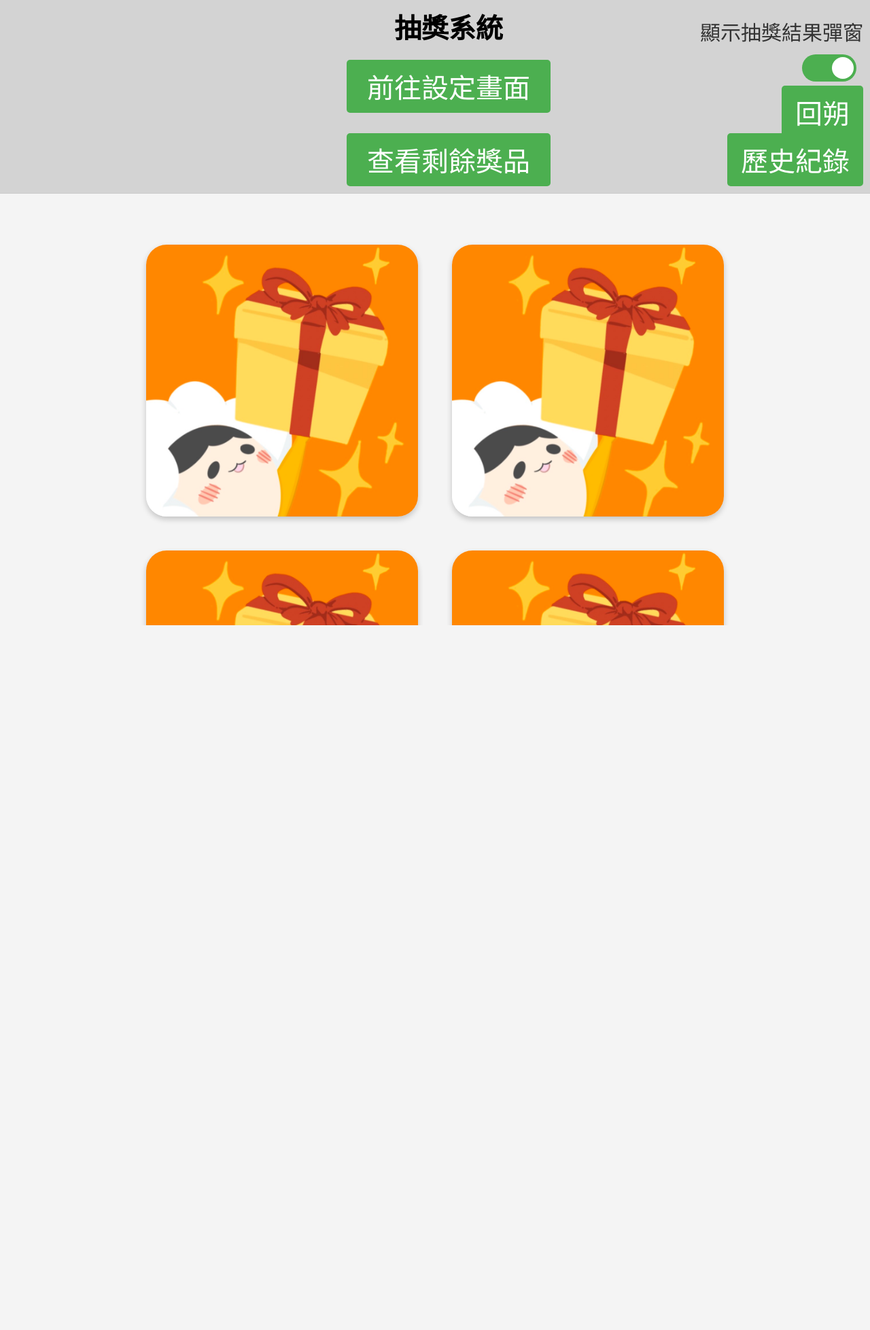
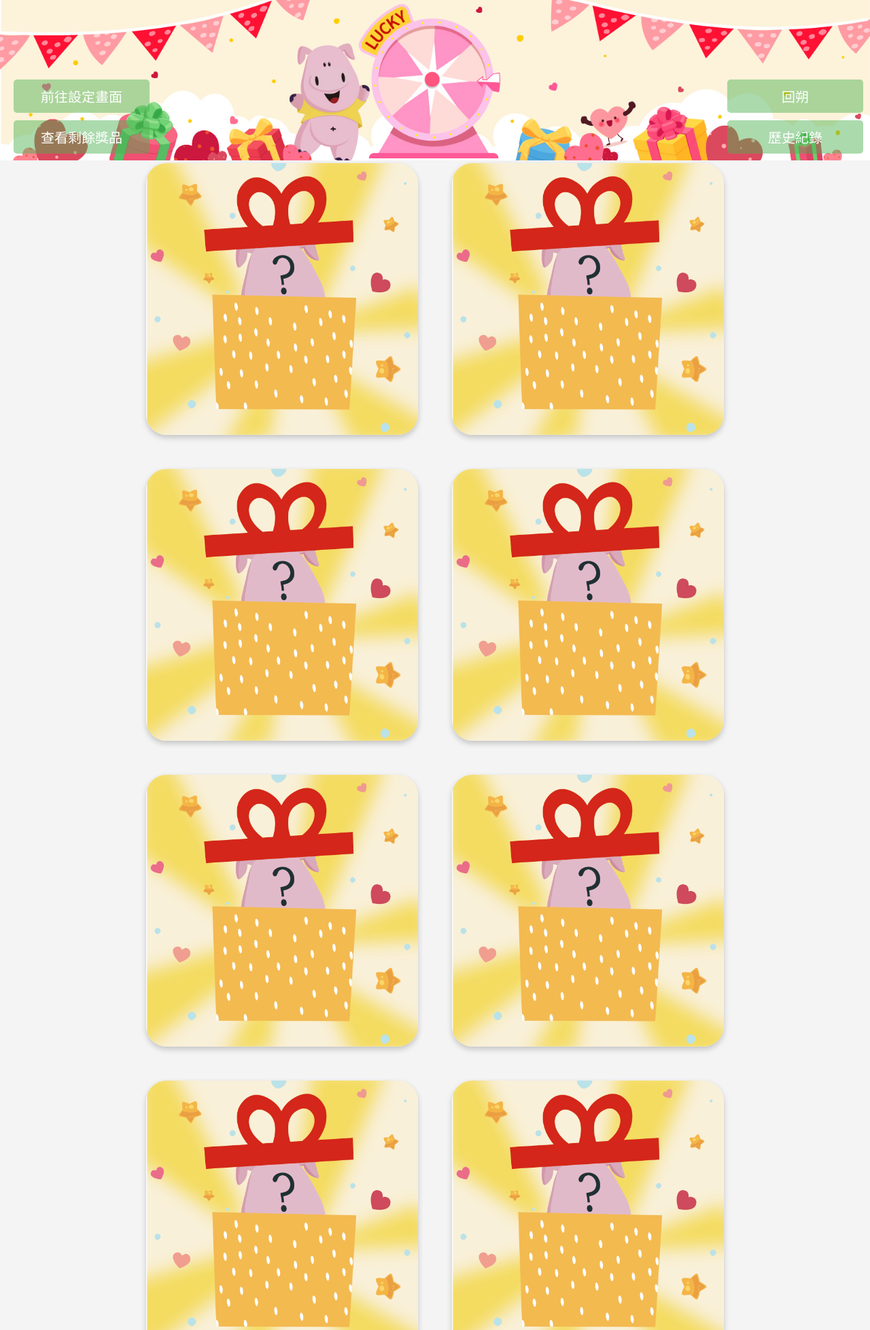
Before and after one commit to willy870417/Lottery, a Flask app: page / in a window 1280 px wide. Shown: the top 1957 px of the page at 68% size. Before the commit the page ends 920 px from the top, so only its background shows below. Run offline with Flask 3, Linux system fonts and the light colour scheme.

Commit message:
Add files via upload

```diff
--- a/phone/app.py
+++ b/phone/app.py
@@ -5,7 +5,12 @@ import os
 
 app = Flask(__name__)
 DATA_FILE = 'progress.json'
+HISTORY_FILE = 'history.json'
 
+# 初始化 history.json（如果檔案不存在）
+if not os.path.exists(HISTORY_FILE):
+    with open(HISTORY_FILE, 'w') as file:
+        json.dump([], file)
 
 def load_data():
     if os.path.exists(DATA_FILE):
@@ -140,6 +145,32 @@ def undo_draw():
     remaining_counts = {item: data['prizes'].count(item) for item in set(data['prizes'])}
     return jsonify({"message": "回朔成功", "remaining": remaining_counts})
 
+# 獲取歷史紀錄
+@app.route('/get_history', methods=['GET'])
+def get_history():
+    with open(HISTORY_FILE, 'r') as file:
+        history = json.load(file)
+    return jsonify(history)
+
+# 新增歷史紀錄
+@app.route('/add_history', methods=['POST'])
+def add_history():
+    new_record = request.json.get('record')
+    if not new_record:
+        return jsonify({'error': '無效的紀錄'}), 400
+    with open(HISTORY_FILE, 'r+') as file:
+        history = json.load(file)
+        history.insert(0, new_record)  # 加到最前面
+        file.seek(0)
+        json.dump(history, file)
+    return jsonify({'message': '歷史紀錄已更新'})
+
+# 清除歷史紀錄
+@app.route('/clear_history', methods=['POST'])
+def clear_history():
+    with open(HISTORY_FILE, 'w') as file:
+        json.dump([], file)
+    return jsonify({'message': '歷史紀錄已清除'})
 
 if __name__ == '__main__':
     app.run(host='0.0.0.0', port=5000, debug=True)
--- /dev/null
+++ b/phone/history.json
@@ -0,0 +1 @@
+["13:55:47, \u734e\u54c1\uff1a\u7845\u85fb\u571f\u676f\u588a", "13:55:07, \u734e\u54c1\uff1a\u98f2\u6599\u63d0\u888b", "13:55:04, \u734e\u54c1\uff1a\u98f2\u6599\u63d0\u888b", "13:55:01, \u734e\u54c1\uff1a\u4fdd\u6eab\u676f400ml", "13:54:59, \u734e\u54c1\uff1a\u98f2\u6599\u63d0\u888b", "13:54:11, \u734e\u54c1\uff1a\u647a\u758a\u7897"]
--- a/phone/static/styles.css
+++ b/phone/static/styles.css
@@ -7,23 +7,41 @@ body {
     flex-direction: column;
     height: 100vh;
     background-color: #f4f4f4;
-    padding-top: 120px; /* 假設 header 的高度為 120px */
+    /* padding-top: 120px; 假設 header 的高度為 120px */
+}
+
+#header {
+    position: fixed; /* 固定位置 */
+    top: 0;          /* 距離頂部為 0 */
+    left: 0;         /* 距離左側為 0 */
+    width: 100%;     /* 填滿整個寬度 */
 }
 
 /* 固定頂部區域，包含標題、設定按鈕和剩餘獎品 */
-.header {
-    display: flex;
-    flex-direction: column; /* 垂直排列元素 */
-    align-items: center;
-    padding: 10px 20px;
-    background-color: #d3d3d3; /* 灰色 */
-    border-bottom: 1px solid #ccc;
-    width: 100%;
-    /* height: 16%; */
-    position: fixed;
-    top: 0;
-    left: 0;
-    z-index: 1;
+.header-container {
+    position: relative; /* 建立定位上下文，讓內部元素可以絕對定位 */
+    display: inline-block; /* 確保圖片大小影響容器大小 */
+    position: fixed; /* 固定位置 */
+    z-index: 1000;
+}
+
+.header-image {
+    max-width: 100%; /* 確保圖片適應容器寬度 */
+    height: auto;    /* 保持圖片比例 */
+    display: block;  /* 去掉圖片周圍的額外間距 */
+}
+
+.overlay {
+    position: absolute; /* 絕對定位於 header-container 中 */
+    top: 0;             /* 從圖片頂部開始 */
+    left: 0;            /* 從圖片左邊開始 */
+    width: 100%;        /* 填滿圖片寬度 */
+    height: 100%;       /* 填滿圖片高度 */
+    display: flex;      /* 使用 Flexbox 將按鈕置中 */
+    flex-direction: column; /* 按鈕垂直排列 */
+    justify-content: center; /* 垂直居中 */
+    align-items: center;     /* 水平居中 */
+    gap: 10px;          /* 按鈕之間的間距 */
 }
 
 /* 調整標題樣式 */
@@ -34,15 +52,18 @@ body {
 
 /* 剩餘獎品按鈕樣式 */
 .remaining-button {
-    margin-top: 10px;
+    /* margin-top: 10px; */
+    position: absolute;
+    bottom: 10px;
+    left: 20px;
     padding: 10px 20px;
-    font-size: 40px;
-    background-color: #4CAF50;
+    font-size: 20px;
+    background-color: #4caf4f77;
     color: white;
     border: none;
     border-radius: 5px;
     cursor: pointer;
-    width: 300px; /* 統一寬度 */
+    width: 200px; /* 統一寬度 */
     box-sizing: border-box; /* 確保 padding 不影響寬度 */
 }
 
@@ -50,28 +71,26 @@ body {
     background-color: #45a049;
 }
 
-/* Modal 的樣式(彈窗) */
+/* 彈窗的基本樣式 */
 .modal {
     display: none; /* 預設隱藏 */
     position: fixed;
-    z-index: 1000;
+    top: 0;
     left: 0;
-    top: 0;
     width: 100%;
     height: 100%;
     background-color: rgba(0, 0, 0, 0.5); /* 半透明背景 */
     justify-content: center;
     align-items: center;
-    font-size: 40px;
+    z-index: 1000;
 }
 
-/* Modal 內容樣式 */
 .modal-content {
     background-color: #ffffff;
     padding: 20px;
     border-radius: 8px;
     width: 100%;
-    max-width: 400px;
+    max-width: 600px;
     text-align: center;
     position: relative;
     font-size: 40px;
@@ -132,14 +151,16 @@ body {
     justify-content: center;
     align-items: center;
     cursor: pointer;
-    background-color: #4CAF50;
     color: white;
     border: none;
     border-radius: 30px;
     text-align: center;
-    box-shadow: 0px 4px 8px rgba(0, 0, 0, 0.2);
+    /* box-shadow: 0px 4px 8px rgba(0, 0, 0, 0.2); */
     transition: background-color 0.3s;
     margin: 20px;
+    position: relative;
+    background: none;
+    z-index: 10;
 }
 
 .ticket:disabled {
@@ -148,17 +169,42 @@ body {
 }
 
 /*圖片版的CSS設定 */
-.ticket {
-    background-color: transparent;
-    border: none;
-    padding: 0;
-    cursor: pointer;
-}
 .ticket img {
     width: 400px;
     height: 400px;
     display: block;
     border-radius: 30px;
+    box-shadow: 0px 4px 8px rgba(0, 0, 0, 0.2);
+}
+
+.ticket-image {
+    width: 400px; /* 抽籤圖片的寬度 */
+    border-radius: 30px;
+    height: auto;
+    transition: transform 1s, opacity 0.5s; /* 動畫時間和效果 */
+}
+
+/* 旋轉動畫的類名 */
+.rotate {
+    transform: rotateY(360deg); /* 旋轉 360 度 */
+}
+
+/* 打開動畫：透明度逐漸降低 */
+.open {
+    opacity: 0; /* 消失效果 */
+    transform: scale(1.2); /* 放大 */
+}
+
+/* 防止按鈕可點擊的樣式 */
+.unclickable {
+    pointer-events: none; /* 禁用點擊事件 */
+    opacity: 1; /* 調整透明度，讓它看起來暫時不可用 */
+}
+
+/* 已經抽中的按鈕樣式 */
+.opened {
+    pointer-events: none; /* 禁用點擊事件 */
+    background-color: #8e8e8e; /* 可選：將已抽中的按鈕設置為灰色背景 */
 }
 
 
@@ -202,10 +248,6 @@ button[type="button"], button[type="submit"] {
     width: 100%;
     max-width: 400px; /* 設置最大寬度 */
 }
-
-/* button[type="button"]:hover, button[type="submit"]:hover {
-    background-color: #45a049;
-} */
 
 /* 刪除按鈕樣式 */
 button[type="delete_button"] {
@@ -302,15 +344,18 @@ button[type="submit"]:hover {
 /* 前往設定畫面按鈕 */
 .setup-button {
     display: block;
-    margin: 20px auto; /* 置中 */
+    position: absolute;
+    bottom: 70px;
+    left: 20px;
+    /* margin: 20px auto; 置中 */
     padding: 10px 20px;
-    font-size: 40px;
-    background-color: #4CAF50;
+    font-size: 20px;
+    background-color: #4caf4f77;
     color: white;
     border: none;
     border-radius: 5px;
     text-decoration: none;
-    width: 300px; /* 統一寬度 */
+    width: 200px; /* 統一寬度 */
     text-align: center;
     box-sizing: border-box; /* 確保 padding 不影響寬度 */
 }
@@ -319,107 +364,20 @@ button[type="submit"]:hover {
     background-color: #45a049; /* 滑鼠移上去變深的綠色 */
 }
 
-/* 顯示抽獎結果彈窗的開關 */
-#toggle-popup-switch {
-    position: absolute;
-    top: 80px;
-    right: 60px;
-    z-index: 1000; /* 保證開關在最上層 */
-}
-
-/* 顯示抽獎結果彈窗的字樣 */
-.popup-label {
-    position: absolute;
-    top: 24px;
-    right: 50px;
-    font-size: 30px;
-    color: #333;
-    z-index: 1000;
-}
-
-/* 原來的開關樣式 */
-/* 調整開關按鈕樣式 */
-.switch {
-    display: inline-block;
-    width: 80px; /* 調整寬度 */
-    height: 40px; /* 調整高度 */
-}
-
-.switch input {
-    opacity: 0;
-    width: 0;
-    height: 0;
-}
-
-.slider {
-    position: absolute;
-    cursor: pointer;
-    top: 0;
-    left: 0;
-    right: 0;
-    bottom: 0;
-    background-color: #ccc;
-    transition: 0.4s;
-    border-radius: 34px;
-}
-
-/* 調整滑塊的尺寸 */
-.slider:before {
-    position: absolute;
-    content: "";
-    height: 32px; /* 調整滑塊高度 */
-    width: 32px; /* 調整滑塊寬度 */
-    left: 4px; /* 微調位置 */
-    bottom: 4px;
-    background-color: white;
-    transition: 0.4s;
-    border-radius: 50%;
-}
-
-/* 當開關被打開時的樣式 */
-input:checked + .slider {
-    background-color: #4CAF50;
-}
-
-input:checked + .slider:before {
-    transform: translateX(40px); /* 調整滑動距離 */
-}
-
 /* 歷史紀錄按鈕樣式 */
 #history-btn {
     position: absolute;
     bottom: 10px;
-    right: 50px;
+    right: 10px;
     padding: 10px 20px;
-    font-size: 40px;
+    font-size: 20px;
     border: none;
-    background-color: #4CAF50;
+    background-color: #4caf4f77;
     color: white;
     border-radius: 5px;
     cursor: pointer;
-}
-
-/* 彈窗的基本樣式 */
-.modal {
-    display: none; /* 預設隱藏 */
-    position: fixed;
-    top: 0;
-    left: 0;
-    width: 100%;
-    height: 100%;
-    background-color: rgba(0, 0, 0, 0.5); /* 半透明背景 */
-    justify-content: center;
-    align-items: center;
-}
-
-.modal-content {
-    background-color: white;
-    padding: 20px;
-    width: 50%;
-    max-width: 600px;
-    border-radius: 10px;
-    text-align: center;
-    box-shadow: 0 5px 15px rgba(0, 0, 0, 0.3);
+    width: 200px;
+    z-index: 1000;
 }
 
 #history-list {
@@ -431,16 +389,31 @@ input:checked + .slider:before {
     font-size: 40px;
 }
 
+#clear-history-btn{
+    margin-top: 80px;
+    position: center;
+    padding: 10px 20px;
+    font-size: 20px;
+    background-color: #4caf4f;
+    color: white;
+    border: none;
+    border-radius: 5px;
+    cursor: pointer;
+    width: 200px; /* 統一寬度 */
+    box-sizing: border-box; /* 確保 padding 不影響寬度 */
+}
+
 /* 回朔按鈕 */
 #undo-btn {
     position: absolute;
-    bottom: 80px;
-    right: 50px;
+    bottom: 70px;
+    right: 10px;
     padding: 10px 20px;
-    font-size: 40px;
+    font-size: 20px;
     border: none;
-    background-color: #4CAF50;
+    background-color: #4caf4f77;
     color: white;
     border-radius: 5px;
     cursor: pointer;
+    width: 200px;
 }
--- a/phone/templates/index.html
+++ b/phone/templates/index.html
@@ -9,37 +9,20 @@
 </head>
 <body>
     <div class="header">
-        <h1>抽獎系統</h1>
+        <div class="header-container">
+            <img src="{{ url_for('static', filename='images/header_puki_phone.jpg') }}" alt="抽獎系統標題" class="header-image">
+
+            <!-- 疊加在圖片上的按鈕 -->
+            <div class="overlay">
                 <a href="{{ url_for('setup') }}" class="setup-button">前往設定畫面</a>
-        <!-- 剩餘獎品按鈕 -->
                 <button id="remaining-button" class="remaining-button" onclick="openRemainingModal()">查看剩餘獎品</button>
-
-        <!-- 歷史紀錄按鈕，放在右下角 -->
                 <button id="history-btn" onclick="showHistory()">歷史紀錄</button>
-
-        <!-- 回朔功能按鈕 -->
                 <button id="undo-btn" onclick="confirmUndo()">回朔</button>
-
-        <!-- 歷史紀錄彈窗 -->
-        <div id="history-modal" class="modal">
-            <div class="modal-content">
-                <span class="close" onclick="closeHistory()">&times;</span>
-                <h2>抽獎紀錄</h2>
-                <ul id="history-list">
-                    <!-- 抽獎紀錄項目將在這裡動態插入 -->
-                </ul>
         </div>
     </div>
-    <!-- 開關按鈕：固定於整個畫面右上角 -->
-        <label class="switch" id="toggle-popup-switch">
-            <input type="checkbox" id="toggle-draw-popup" checked>
-            <span class="slider"></span>
-        </label>
-        <span class="popup-label">顯示抽獎結果彈窗</span>
 
-    </div>
-
-
+    <!-- 音效 -->
+    <audio id="draw-sound" src="{{ url_for('static', filename='sounds/draw.mp3') }}"></audio>
 
     <div id="prizes-container">
         {% if prizes %}
@@ -47,7 +30,7 @@
                 {% for prize in prizes %}
                     <button class="ticket" onclick="drawPrize(this)">
                         <!-- {{ loop.index }} -->
-                        <img src="{{ url_for('static', filename='images/ticket.png') }}" alt="抽籤圖標">
+                        <img src="{{ url_for('static', filename='images/ticket_puki.jpg') }}" alt="抽籤圖標" class="ticket-image">
                     </button>
                 {% endfor %}
             </div>
@@ -69,7 +52,6 @@
     </div>
 
     <!-- 抽中獎項的彈出視窗 -->
-    <!-- 抽中獎項的彈出視窗 -->
     <div id="draw-modal" class="modal">
         <div class="modal-content">
             <span class="close" onclick="closeDrawModal()">&times;</span>
@@ -80,8 +62,18 @@
         </div>
     </div>
 
+    <!-- 歷史紀錄彈窗 -->
+    <div id="history-modal" class="modal">
+        <div class="modal-content">
+            <span class="close" onclick="closeHistory()">&times;</span>
+            <h2>抽獎紀錄</h2>
+            <ul id="history-list"></ul>
+            <button id="clear-history-btn" onclick="clearHistory()">清除歷史紀錄</button>
+        </div>
+    </div>
 
     <script>
+        let historyRecords = []; // 儲存歷史紀錄的陣列
         const initialRemaining = {{ remaining | tojson }};
 
         // 抽獎彈窗開關狀態
@@ -93,31 +85,57 @@
         });
 
         function drawPrize(button) {
+            const ticketImage = button.querySelector(".ticket-image");
+
+            // 播放抽獎音效
+            const drawSound = document.getElementById("draw-sound");
+            drawSound.play();
+
+            // 添加 unclickable 類別到所有按鈕，防止操作
+            const allButtons = document.querySelectorAll(".ticket");
+            allButtons.forEach(btn => btn.classList.add("unclickable"));
+
+            // 1. 添加旋轉動畫
+            ticketImage.classList.add("rotate");
+
+            // 2. 等待旋轉動畫結束後執行後續操作
+            setTimeout(() => {
+                // 移除旋轉動畫，添加打開動畫
+                ticketImage.classList.remove("rotate");
+                ticketImage.classList.add("open");
+
+                // 3. 執行抽獎邏輯
                 fetch("{{ url_for('draw') }}", { method: "POST" })
                     .then(response => response.json())
                     .then(data => {
                         if (data.error) {
                             document.getElementById("result").textContent = data.error;
                         } else {
+                            // 更新按鈕為抽中的獎項
                             button.textContent = data.prize;
-                        button.disabled = true;
 
-                        // 更新抽中的獎項顯示在彈窗中
+                            // 將抽中的按鈕加上已抽中的類別
+                            button.classList.add("opened");
+                            // 顯示抽獎結果
                             document.getElementById("draw-result").innerHTML = `<p>您抽中了：${data.prize}</p>`;
+                            showDrawModal(); // 顯示彈窗
 
-                        // 檢查開關是否開啟彈窗
-                        if (isPopupEnabled) {
-                            showDrawModal(); // 顯示抽獎結果彈窗
+                            // 更新歷史紀錄和剩餘獎品
+                            addHistoryRecord(data.prize);
+                            updateRemaining(data.remaining);
+                        }
+                    })
+                    .finally(() => {
+                        // 移除 unclickable 類別，只啟用未抽中的按鈕
+                        allButtons.forEach(btn => {
+                            if (!btn.classList.contains("opened")) {
+                                btn.classList.remove("unclickable");
+                            }
+                        });
+                    });
+            }, 1000); // 延遲 1 秒（與旋轉動畫時間一致）
         }
 
-                        // 新增歷史紀錄
-                        addHistoryRecord(data.prize);
-
-                        // 更新剩餘獎品數量
-                        updateRemaining(data.remaining);
-                    }
-                });
-        }
 
         function showDrawModal() {
             document.getElementById("draw-modal").style.display = "flex";
@@ -126,8 +144,6 @@
         function closeDrawModal() {
             document.getElementById("draw-modal").style.display = "none";
         }
-
-
 
         function updateRemaining(remaining) {
             const remainingDiv = document.getElementById("remaining");
@@ -167,32 +183,54 @@
             document.getElementById("remaining-modal").style.display = "none";
         }
 
-        let historyRecords = []; // 儲存歷史紀錄的陣列
-
         // 抽獎後，新增紀錄
         function addHistoryRecord(prize) {
             const now = new Date();
-            const timeString = now.toLocaleTimeString('zh-Hant', { hour12: false }); // 格式化為 24 小時制
+            const timeString = now.toLocaleTimeString('zh-Hant', { hour12: false });
             const record = `${timeString}, 獎品：${prize}`;
 
-            historyRecords.unshift(record); // 加入到歷史紀錄陣列的開頭
-            updateHistoryList(); // 更新彈窗的顯示
+            fetch('/add_history', {
+                method: 'POST',
+                headers: { 'Content-Type': 'application/json' },
+                body: JSON.stringify({ record }),
+            })
+            .then(response => response.json())
+            .then(data => {
+                console.log(data.message); // 顯示更新訊息
+                updateHistoryList(); // 更新列表
+            });
         }
 
-        // 更新彈窗中的歷史紀錄列表
+        // 更新歷史紀錄列表
         function updateHistoryList() {
+            fetch('/get_history') // 從伺服器獲取歷史紀錄
+                .then(response => response.json())
+                .then(history => {
                     const historyList = document.getElementById('history-list');
-            historyList.innerHTML = ""; // 清空原有的列表內容
-
-            historyRecords.forEach(record => {
+                    historyList.innerHTML = ""; // 清空原有內容
+                    history.forEach(record => {
                         const listItem = document.createElement('li');
                         listItem.textContent = record;
                         historyList.appendChild(listItem);
                     });
+                });
+}
+
+        // 清除歷史紀錄
+        function clearHistory() {
+            if (confirm("確定要清除所有歷史紀錄嗎？")) {
+                fetch('/clear_history', { method: 'POST' })
+                    .then(response => response.json())
+                    .then(data => {
+                        alert(data.message); // 顯示清除成功訊息
+                        updateHistoryList(); // 清空列表
+                    });
+            }
         }
 
         // 顯示歷史紀錄彈窗
         function showHistory() {
+            updateHistoryList(); // 先更新列表
             document.getElementById('history-modal').style.display = 'flex';
         }
 
--- a/phone/templates/setup.html
+++ b/phone/templates/setup.html
@@ -20,6 +20,7 @@
             </div>
             <button type="button" onclick="addPrizeField()">新增獎品欄位</button>
             <button type="submit">保存設定並重新開始抽獎</button>
+
             <!-- 返回按鈕，會回到 index.html -->
             <a href="{{ url_for('index') }}" class="back-button">不儲存返回抽獎頁面</a>
         </form>
```
Also changed, not shown: phone/progress.json (+1 -1 lines), phone/README.md, phone/static/images/header_puki_pad.jpg (added), phone/static/images/header_puki_phone.jpg (added), phone/static/images/jpg.png (added), phone/static/images/ticket_puki.jpg (added), 1 other file. Lines whose indentation alone changed are shown as unchanged.
